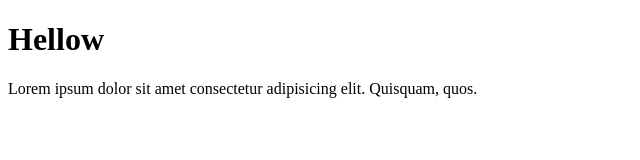
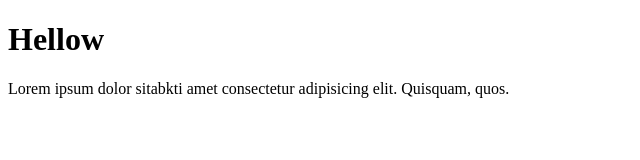
Before and after one commit to AnkitGig/LiveDemo, a plain HTML site: page index.html in a window 1280 px wide. Shown: the full height of the page, 0-640 px from the left. Drawn offline with Linux system fonts and the light colour scheme.

Commit message:
Update index.html

```diff
--- a/index.html
+++ b/index.html
@@ -7,6 +7,6 @@
 </head>
 <body>
     <h1>Hellow</h1>
-    <p>Lorem ipsum dolor sit amet consectetur adipisicing elit. Quisquam, quos.</p>
+    <p>Lorem ipsum dolor sitabkti amet consectetur adipisicing elit. Quisquam, quos.</p>
 </body>
 </html>
```
